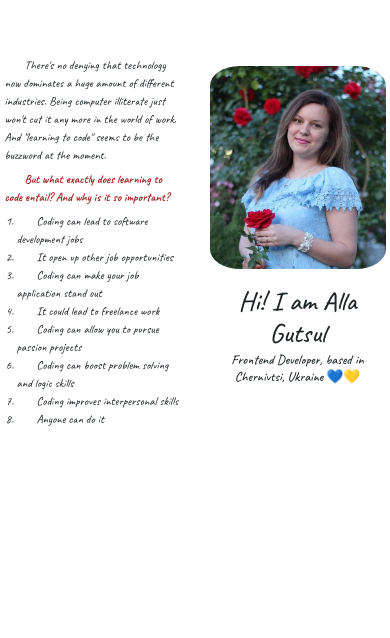
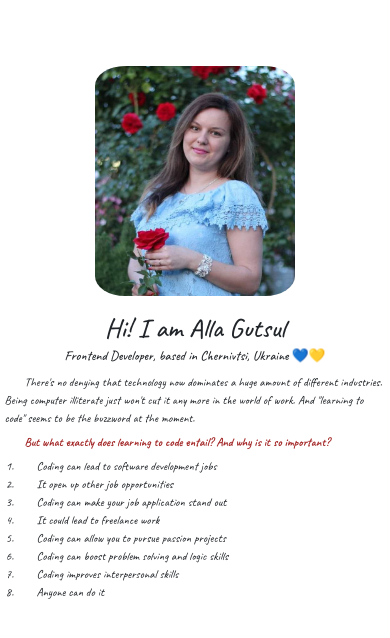
Before and after one commit to AllaGutsul27/myPortfolio, a plain HTML site: page about.html in a window 390 px wide. Shown: the part 28-666 px from the top of the page. Drawn offline with nearby package versions, Linux system fonts and the light colour scheme; a web font is replaced by a local one.

Commit message:
Changed structure to be more responsive

```diff
--- a/about.html
+++ b/about.html
@@ -45,7 +45,7 @@
         </nav>
     <div class="container" id="start">
         <div class="row about-row">
-            <div class="col-6 about-col-left">
+            <div class="col about-col-left">
 
                 <p  class="about-content mt-3">There's no denying that technology now dominates a huge amount of different industries. Being computer illiterate just won't cut it any more in the world of work. And "learning to code" seems to be the buzzword at the moment.
                 </p>
@@ -62,7 +62,7 @@
                     <li>Anyone can do it</li>
                 </ol>
             </div>
-            <div class="col-6 about-col-right">
+            <div class="col about-col-right">
                 <img class="my-photo mt-3 mb-3" src="images/my-photo.jpg" alt="my-photo">
                 <h1 class="text-center about-heading">Hi! I am Alla Gutsul</h1>
                 <h3 class="text-center ms-5 me-5">Frontend Developer, based in Chernivtsi, Ukraine 💙💛</h3>
--- a/style/styles.css
+++ b/style/styles.css
@@ -153,6 +153,15 @@ h3 {
     html {
         font-size: 10px;
     }
+
+    .about-row {
+        display: flex;
+        flex-direction: column-reverse;
+    }
+
+    .my-photo {
+        width: 300px;
+    }
 }
 
 @media (max-width:700px) {
@@ -195,6 +204,10 @@ h3 {
         font-size: 6px;
     }
 
+    .my-photo {
+        width: 200px;
+    }
+
     .work-content-heading {
         text-align: center;
     }
```
Also changed, not shown: 1 other file.
